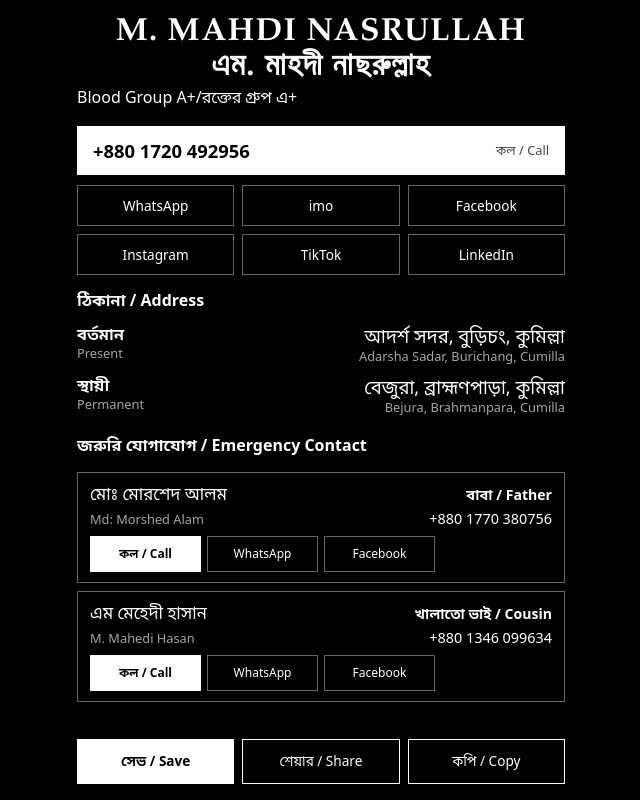
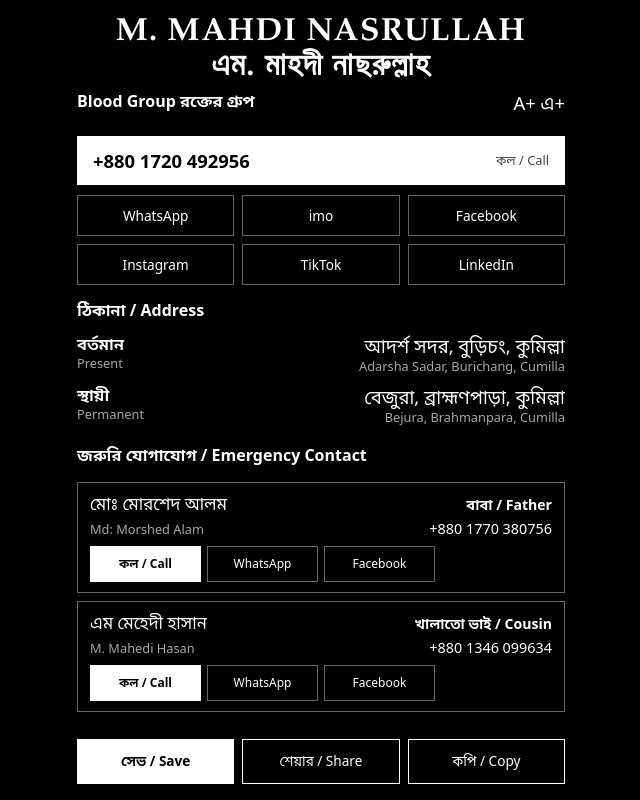
Before and after one commit to mnasrullahmahdi-debug/mahdi-card, a plain HTML site: page index.html in a window 1280 px wide. Shown: the whole page, without its empty margins (319-959 px from the left). Drawn offline with Linux system fonts and the light colour scheme.

Commit message:
index.html

```diff
--- a/index.html
+++ b/index.html
@@ -51,7 +51,7 @@ button:focus-visible,a:focus-visible{outline:2px solid var(--ink);outline-offset
 
   <h1>এম. মাহদী নাছরুল্লাহ</h1>
 
-  <h>Blood Group A+/রক্তের গ্ৰুপ এ+</h>
+  <div class="addr"><span class="l">Blood Group রক্তের গ্ৰুপ</span><span class="v">A+ এ+</span></div>
 
   <a class="call-main go" href="tel:+8801720492956">+880 1720 492956 <span>কল / Call</span></a>
 
```
